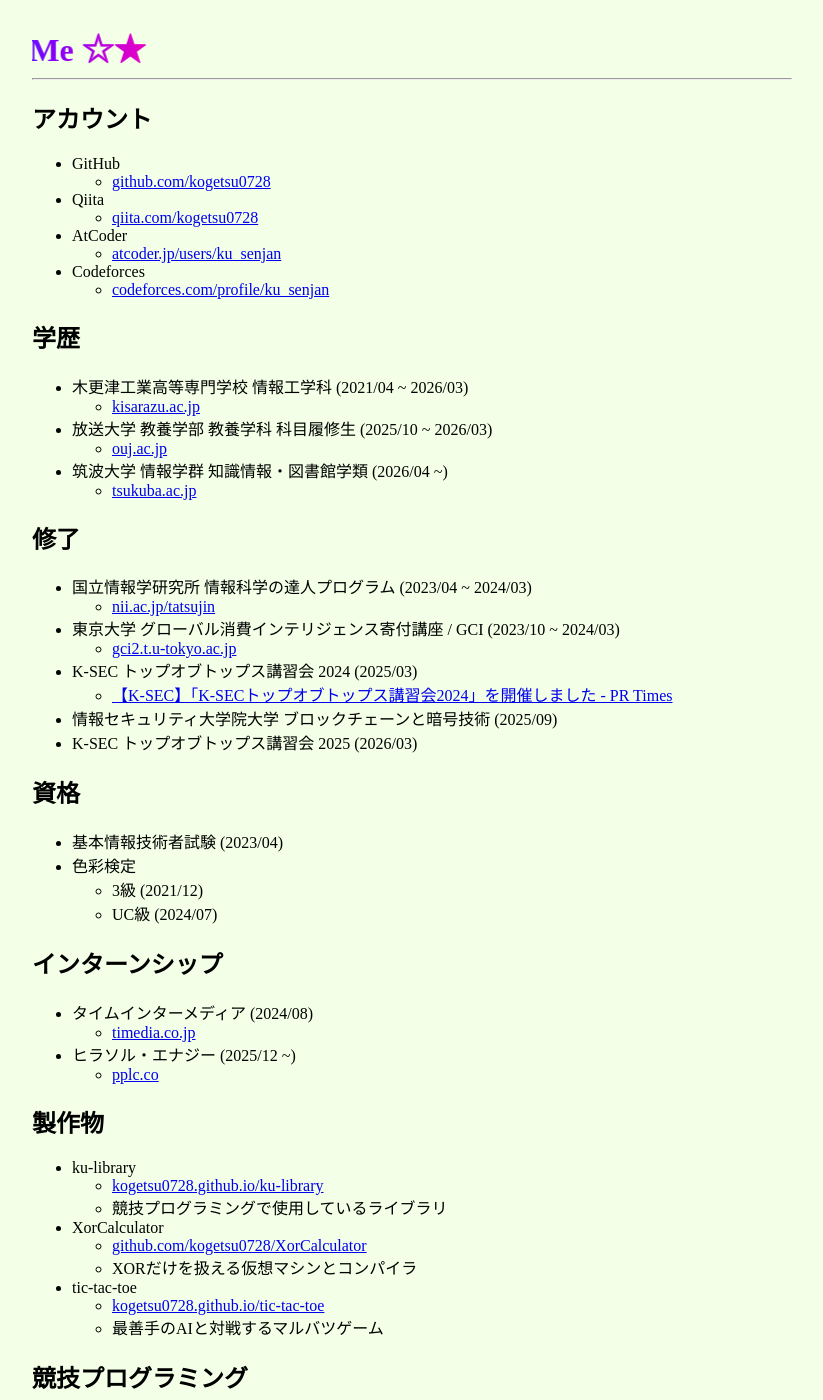
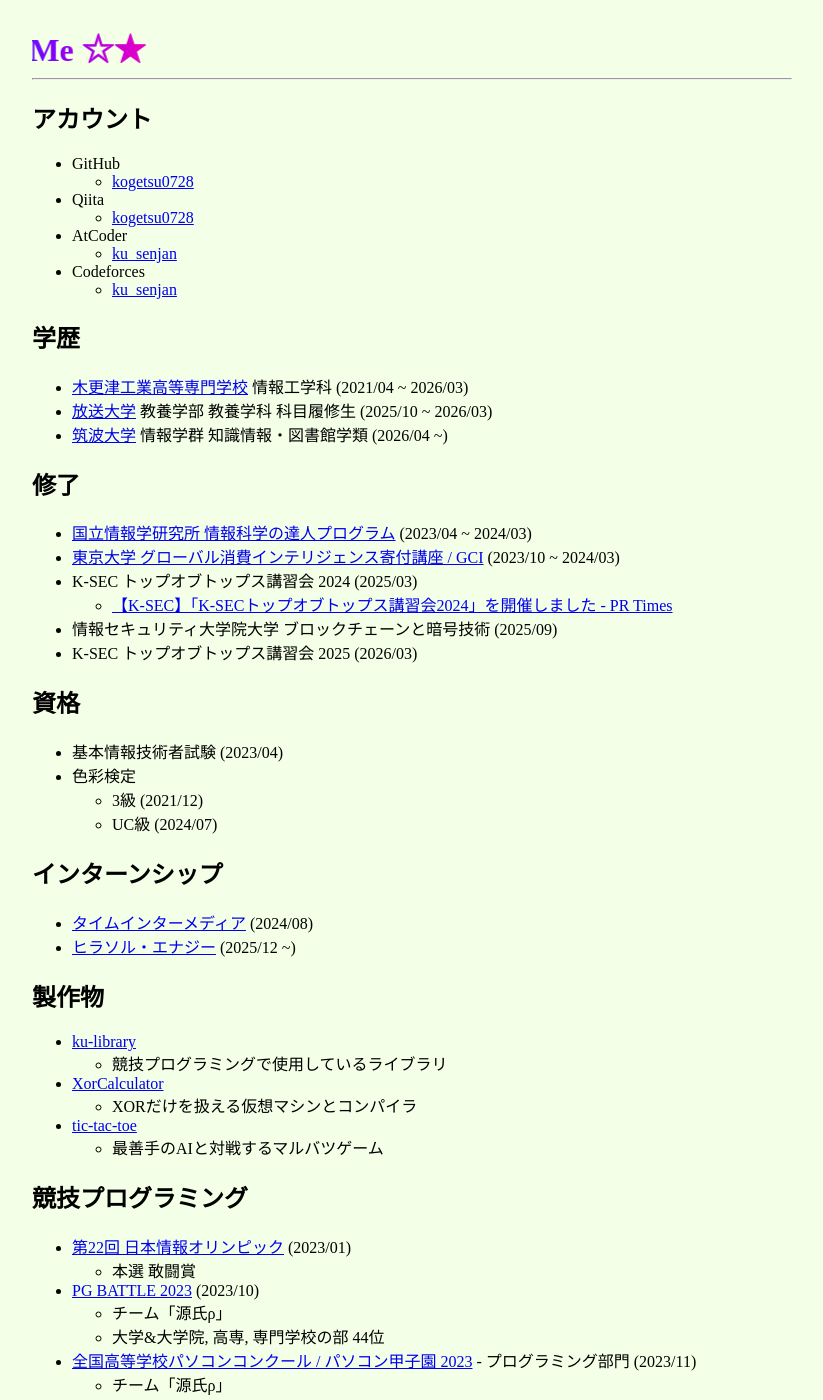
Before and after one commit to kogetsu0728/kogetsu0728.github.io, a Jekyll site: the page built from index.md, in a window 1280 px wide and 1400 px high. Shown: the whole window, without its empty margins (228-1051 px from the left). Built offline with Jekyll 4.4.1, drawn with Linux system fonts in a browser that asks for light colours.

Commit message:
feat: 短縮

```diff
--- a/index.md
+++ b/index.md
@@ -9,27 +9,22 @@
 
 ## アカウント
 - GitHub
-    - [github.com/kogetsu0728](https://github.com/kogetsu0728/)
+    - [kogetsu0728](https://github.com/kogetsu0728)
 - Qiita
-    - [qiita.com/kogetsu0728](https://qiita.com/kogetsu0728/)
+    - [kogetsu0728](https://qiita.com/kogetsu0728)
 - AtCoder
-    - [atcoder.jp/users/ku_senjan](https://atcoder.jp/users/ku_senjan/)
+    - [ku_senjan](https://atcoder.jp/users/ku_senjan)
 - Codeforces
-    - [codeforces.com/profile/ku_senjan](https://codeforces.com/profile/ku_senjan/)
+    - [ku_senjan](https://codeforces.com/profile/ku_senjan)
 
 ## 学歴
-- 木更津工業高等専門学校 情報工学科 (2021/04 ~ 2026/03)
-    - [kisarazu.ac.jp](https://www.kisarazu.ac.jp/)
-- 放送大学 教養学部 教養学科 科目履修生 (2025/10 ~ 2026/03)
-    - [ouj.ac.jp](https://www.ouj.ac.jp/)
-- 筑波大学 情報学群 知識情報・図書館学類 (2026/04 ~)
-    - [tsukuba.ac.jp](https://www.tsukuba.ac.jp/)
+- [木更津工業高等専門学校](https://www.kisarazu.ac.jp) 情報工学科 (2021/04 ~ 2026/03)
+- [放送大学](https://www.ouj.ac.jp) 教養学部 教養学科 科目履修生 (2025/10 ~ 2026/03)
+- [筑波大学](https://www.tsukuba.ac.jp) 情報学群 知識情報・図書館学類 (2026/04 ~)
 
 ## 修了
-- 国立情報学研究所 情報科学の達人プログラム (2023/04 ~ 2024/03)
-    - [nii.ac.jp/tatsujin](https://www.nii.ac.jp/tatsujin/)
-- 東京大学 グローバル消費インテリジェンス寄付講座 / GCI (2023/10 ~ 2024/03)
-    - [gci2.t.u-tokyo.ac.jp](https://gci2.t.u-tokyo.ac.jp/)
+- [国立情報学研究所 情報科学の達人プログラム](https://www.nii.ac.jp/tatsujin) (2023/04 ~ 2024/03)
+- [東京大学 グローバル消費インテリジェンス寄付講座 / GCI](https://gci2.t.u-tokyo.ac.jp) (2023/10 ~ 2024/03)
 - K-SEC トップオブトップス講習会 2024 (2025/03)
 	- [【K-SEC】「K-SECトップオブトップス講習会2024」を開催しました - PR Times](https://prtimes.jp/main/html/rd/p/000000462.000075419.html)
 - 情報セキュリティ大学院大学 ブロックチェーンと暗号技術 (2025/09)
@@ -42,24 +37,19 @@
     - UC級 (2024/07)
 
 ## インターンシップ
-- タイムインターメディア (2024/08)
-    - [timedia.co.jp](https://www.timedia.co.jp/)
-- ヒラソル・エナジー (2025/12 ~)
-    - [pplc.co](https://pplc.co/)
+- [タイムインターメディア](https://www.timedia.co.jp) (2024/08)
+- [ヒラソル・エナジー](https://pplc.co) (2025/12 ~)
 
 ## 製作物
-- ku-library
-    - [kogetsu0728.github.io/ku-library](https://kogetsu0728.github.io/ku-library/)
+- [ku-library](https://kogetsu0728.github.io/ku-library)
     - 競技プログラミングで使用しているライブラリ
-- XorCalculator
-    - [github.com/kogetsu0728/XorCalculator](https://github.com/kogetsu0728/XorCalculator/)
+- [XorCalculator](https://github.com/kogetsu0728/XorCalculator)
     - XORだけを扱える仮想マシンとコンパイラ
-- tic-tac-toe
-    - [kogetsu0728.github.io/tic-tac-toe](https://kogetsu0728.github.io/tic-tac-toe/)
+- [tic-tac-toe](https://kogetsu0728.github.io/tic-tac-toe)
     - 最善手のAIと対戦するマルバツゲーム
 
 ## 競技プログラミング
-- [第22回 日本情報オリンピック](https://www2.ioi-jp.org/joi/2022/) (2023/01)
+- [第22回 日本情報オリンピック](https://www2.ioi-jp.org/joi/2022) (2023/01)
     - 本選 敢闘賞
 - [PG BATTLE 2023](https://products.sint.co.jp/pg_battle_2023) (2023/10)
     - チーム「源氏ρ」
```
